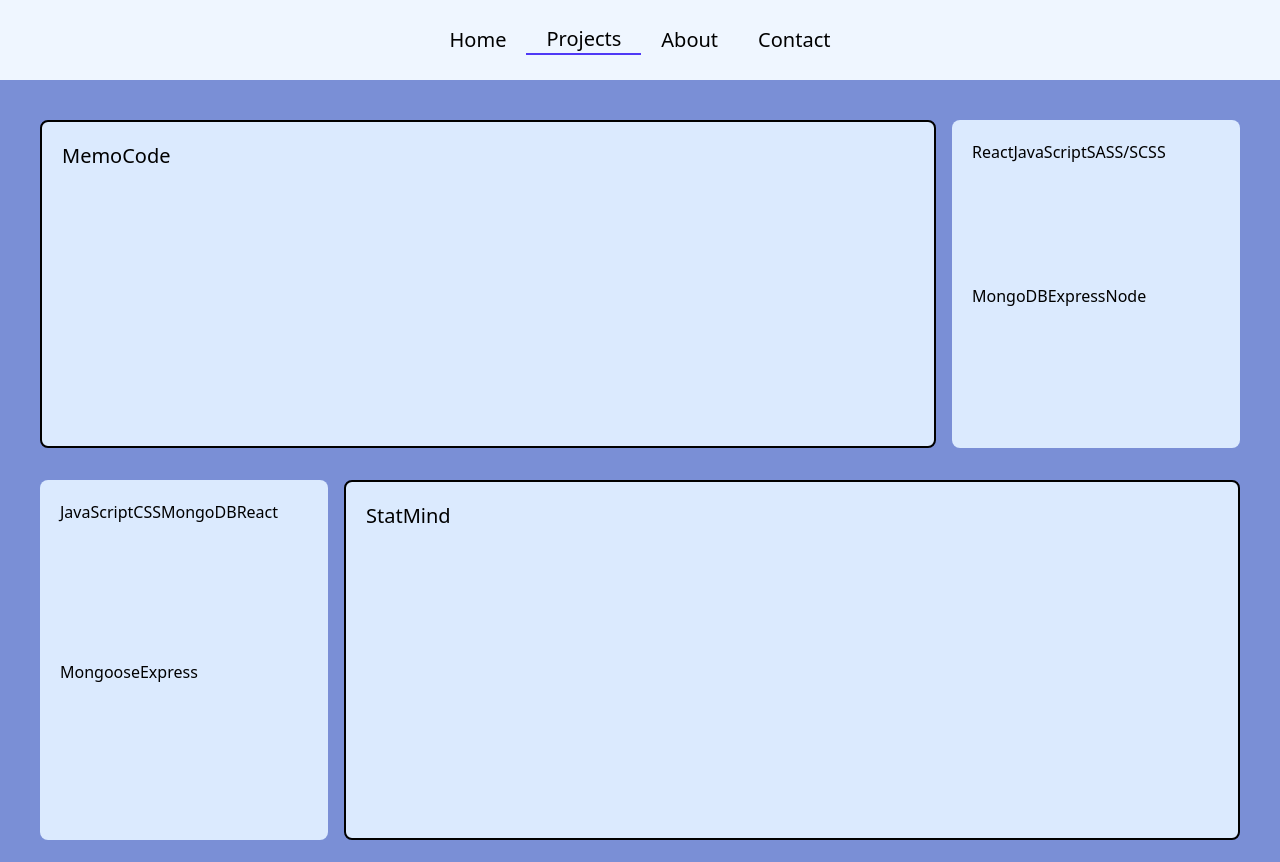
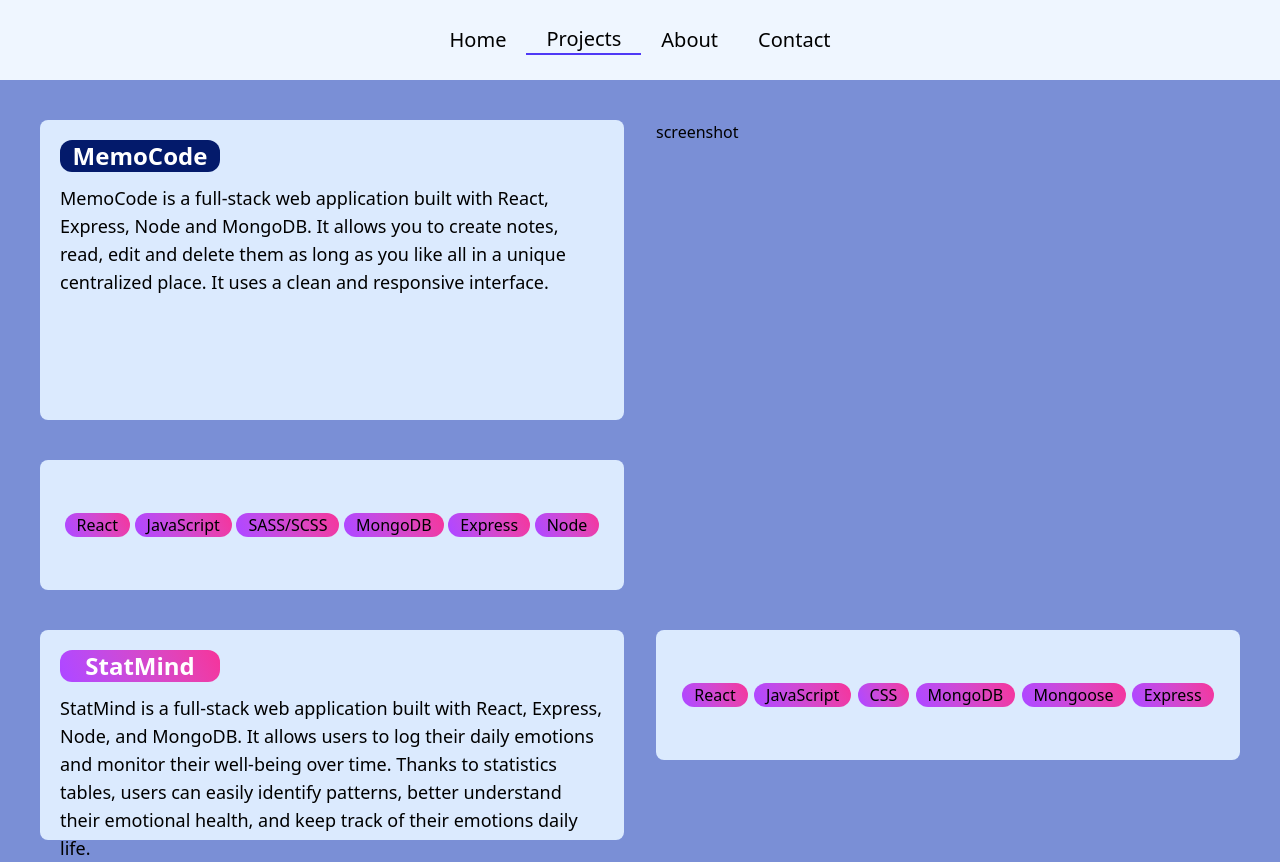
Before and after one commit to vickyfrosties/Portfolio, a React (Vite) app: page / in a window 1280 px wide. Both pictures are taken after a click on the item "Projects". Built offline with nearby package versions, Linux system fonts and the light colour scheme.

Commit message:
style: add CSS grid style and projects content

```diff
--- a/public/data/projects.json
+++ b/public/data/projects.json
@@ -3,7 +3,7 @@
     "id": 1,
     "name": "MemoCode",
     "resume": "A note-taking web application to store all your information in a unique and centralized space.",
-    "description": "MemoCode is a full-stack web application built with React, Express, Node and MongoDB. It allows you to create notes, read, edit and delete them as long as you like. It uses a clean and responsive interface.",
+    "description": "MemoCode is a full-stack web application built with React, Express, Node and MongoDB. It allows you to create notes, read, edit and delete them as long as you like all in a unique centralized place. It uses a clean and responsive interface.",
     "technologies": [
       "React",
       "JavaScript",
--- a/src/components/Projects.jsx
+++ b/src/components/Projects.jsx
@@ -30,37 +30,72 @@ const Projects = () => {
 
   return (
     <>
-      <section className="w-full h-full p-10 grid grid-cols-4 grid-rows-4 gap-x-4 gap-y-8">
+      <section className="w-full h-full p-10 grid grid-cols-4 grid-rows-4 gap-x-8 gap-y-10">
         {memocode && (
-          <div className="border-2 rounded-lg bg-blue-100 col-span-3 row-span-2 flex flex-col p-5">
-            <h3 className="text-xl">{memocode.name}</h3>
+          <div className="rounded-lg bg-blue-100 col-span-2 row-span-2 flex flex-col p-5">
+            <h3 className="text-2xl text-white font-bold rounded-xl w-40 text-center bg-[#031a6b]">
+              {memocode.name}
+            </h3>
+            <p className="text-lg pt-3">{memocode.description} </p>
           </div>
         )}
 
+        <div className="rounded-lg col-span-2 row-span-2">
+          <p>screenshot</p>
+        </div>
+
         {memocode && (
-          <div className="bg-blue-100 rounded-lg row-span-2 p-5 flex flex-wrap">
-            <p>{memocode.technologies[0]}</p>
-            <p>{memocode.technologies[1]}</p>
-            <p>{memocode.technologies[2]}</p>
-            <p>{memocode.technologies[3]}</p>
-            <p>{memocode.technologies[4]}</p>
-            <p>{memocode.technologies[5]}</p>
-          </div>
-        )}
-        {statmind && (
-          <div className="border-2 rounded-lg bg-blue-100 col-span-3 col-end-5 row-start-3 row-span-3 p-5">
-            <h3 className="text-xl">{statmind.name} </h3>
+          <div className="bg-blue-100 rounded-lg p-5 col-span-2 flex justify-evenly items-center">
+            <p className="rounded-full bg-linear-65 from-purple-500 to-pink-500 pl-3 pr-3 text-center">
+              {memocode.technologies[0]}
+            </p>
+            <p className="bg-linear-65 from-purple-500 to-pink-500 border-red-500 rounded-full pl-3 pr-3">
+              {memocode.technologies[1]}
+            </p>
+            <p className="bg-linear-65 from-purple-500 to-pink-500 border-red-500 rounded-full pl-3 pr-3">
+              {memocode.technologies[2]}
+            </p>
+            <p className="bg-linear-65 from-purple-500 to-pink-500 border-red-500 rounded-full pl-3 pr-3">
+              {memocode.technologies[3]}
+            </p>
+            <p className="bg-linear-65 from-purple-500 to-pink-500 border-red-500 rounded-full pl-3 pr-3">
+              {memocode.technologies[4]}
+            </p>
+            <p className="bg-linear-65 from-purple-500 to-pink-500 border-red-500 rounded-full pl-3 pr-3">
+              {memocode.technologies[5]}
+            </p>
           </div>
         )}
 
         {statmind && (
-          <div className="bg-blue-100 rounded-lg row-start-3 row-span-3 p-5 flex flex-wrap">
-            <p>{statmind.technologies[1]}</p>
-            <p>{statmind.technologies[2]}</p>
-            <p>{statmind.technologies[3]}</p>
-            <p>{statmind.technologies[0]}</p>
-            <p>{statmind.technologies[4]}</p>
-            <p>{statmind.technologies[5]}</p>
+          <div className="rounded-lg bg-blue-100 p-5 col-span-2  row-start-4 row-span-3">
+            <h3 className="text-2xl text-white font-bold rounded-xl w-40 text-center bg-linear-65 from-purple-500 to-pink-500">
+              {statmind.name}
+            </h3>
+            <p className="text-lg pt-3">{statmind.description} </p>
+          </div>
+        )}
+
+        {statmind && (
+          <div className="bg-blue-100 rounded-lg p-5 col-span-2 flex justify-evenly items-center row-start-4">
+            <p className="rounded-full bg-linear-65 from-purple-500 to-pink-500 pl-3 pr-3 text-center">
+              {statmind.technologies[0]}
+            </p>
+            <p className="bg-linear-65 from-purple-500 to-pink-500 border-red-500 rounded-full pl-3 pr-3">
+              {statmind.technologies[1]}
+            </p>
+            <p className="bg-linear-65 from-purple-500 to-pink-500 border-red-500 rounded-full pl-3 pr-3">
+              {statmind.technologies[2]}
+            </p>
+            <p className="bg-linear-65 from-purple-500 to-pink-500 border-red-500 rounded-full pl-3 pr-3">
+              {statmind.technologies[3]}
+            </p>
+            <p className="bg-linear-65 from-purple-500 to-pink-500 border-red-500 rounded-full pl-3 pr-3">
+              {statmind.technologies[4]}
+            </p>
+            <p className="bg-linear-65 from-purple-500 to-pink-500 border-red-500 rounded-full pl-3 pr-3">
+              {statmind.technologies[5]}
+            </p>
           </div>
         )}
       </section>
```
